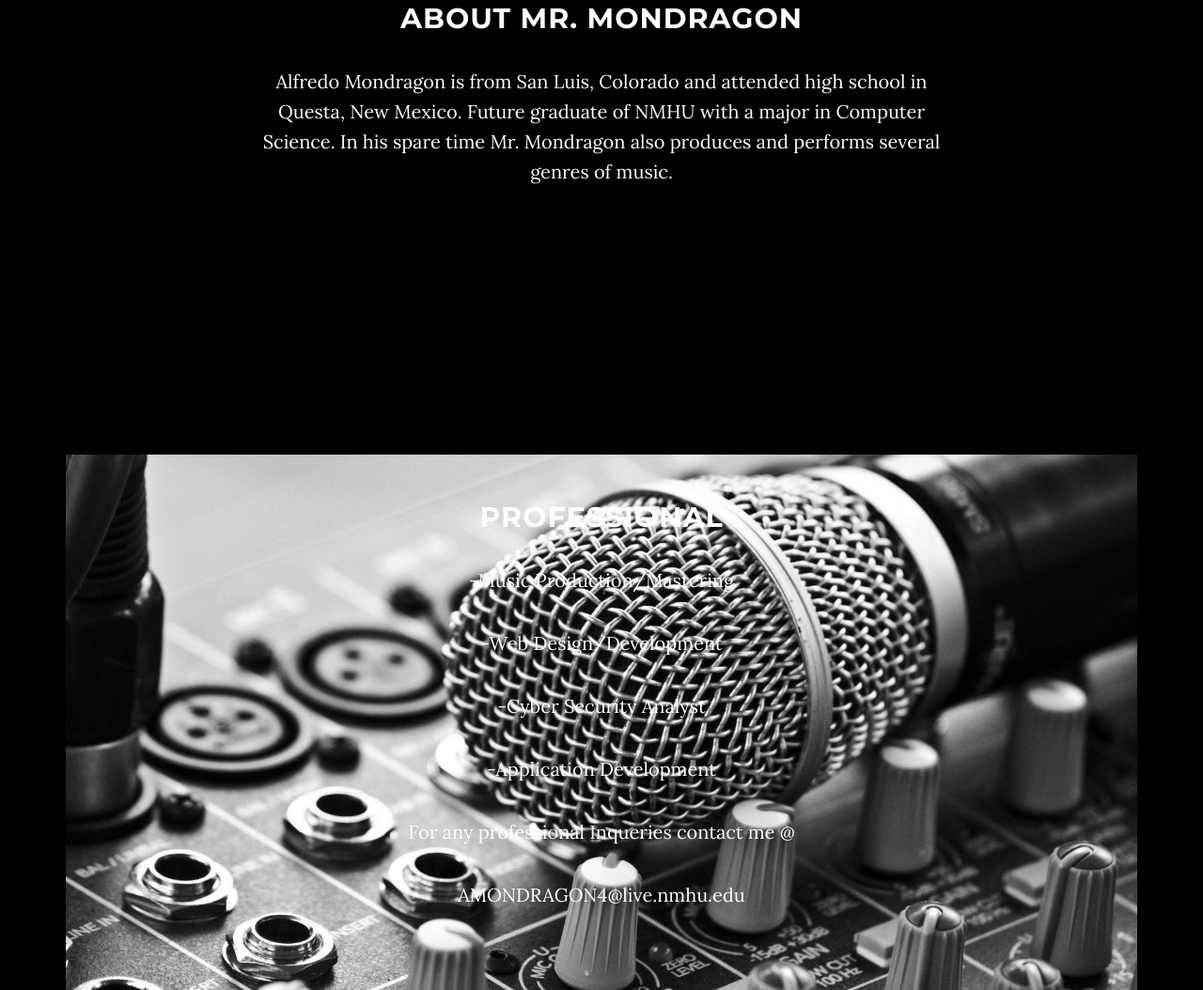
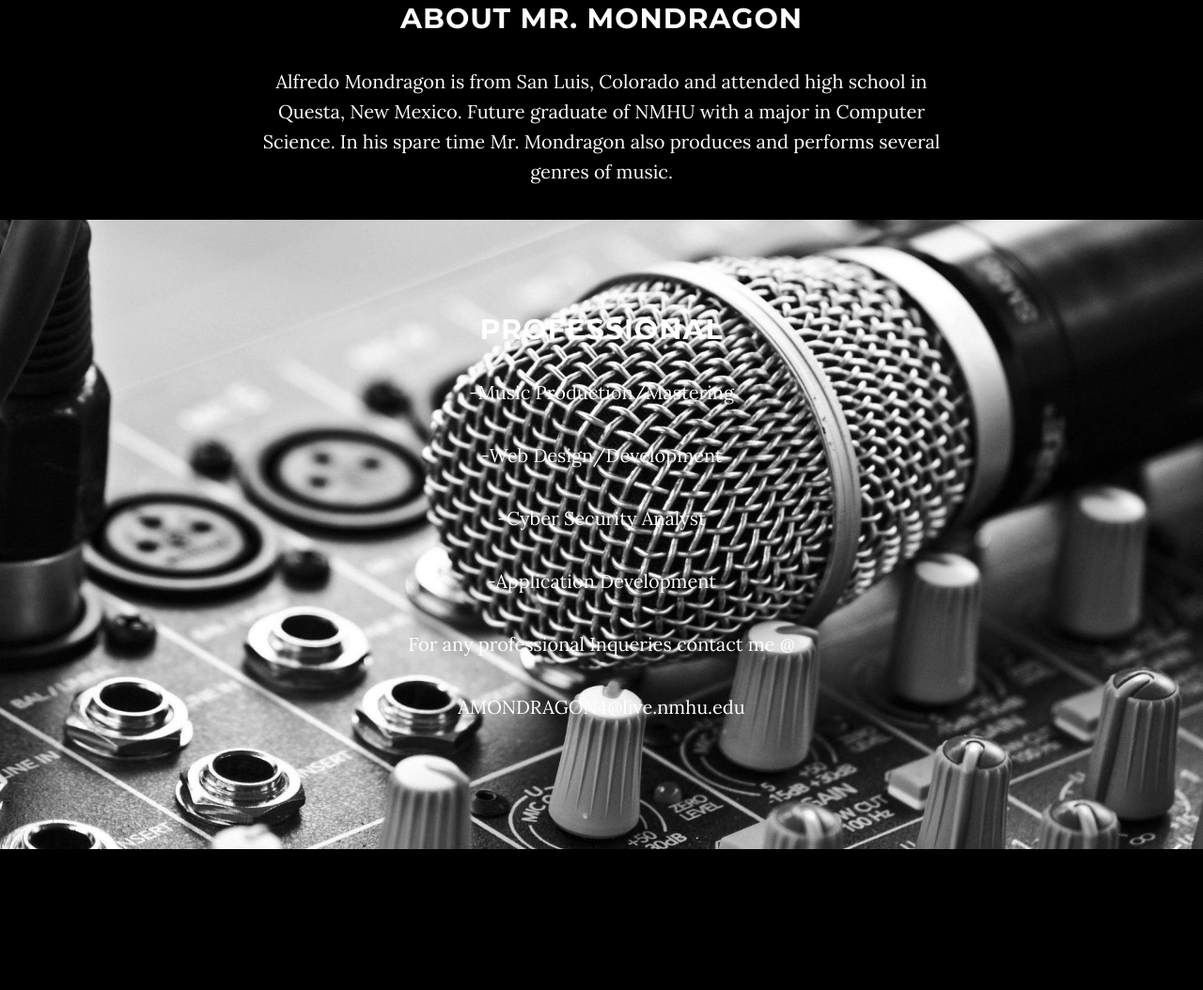
Before and after one commit to AlfredoMondragon/alfredomondragon.github.io, a website: page index.html in a window 1280 px wide. Shown: the part 1047-2101 px from the top of the page at 94% size. Drawn offline with nearby package versions, Linux system fonts and the light colour scheme.

Commit message:
Update index.html

```diff
--- a/index.html
+++ b/index.html
@@ -99,7 +99,7 @@
     </section>
 
     <!-- Professional -->
-    <section id="Professional" class="container content-section text-center">
+    <section id="Professional" class="professional-section text-center">
         <div class="professional-section">
             <div class="row">
                 <div class="col-lg-8 col-lg-offset-2">
```
